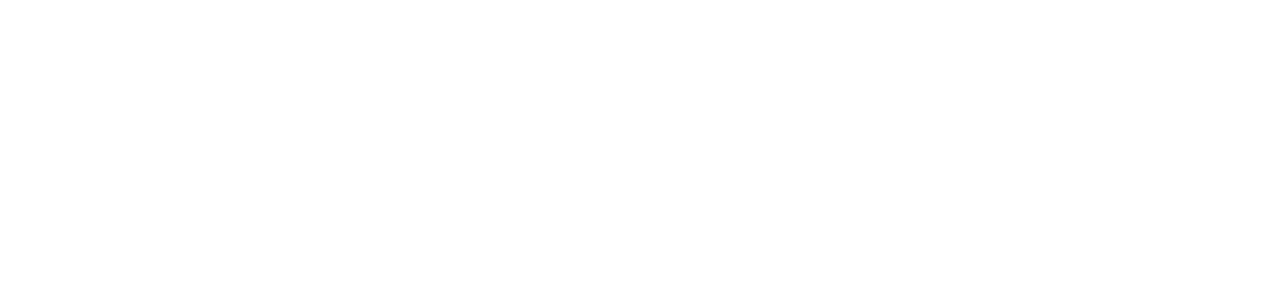
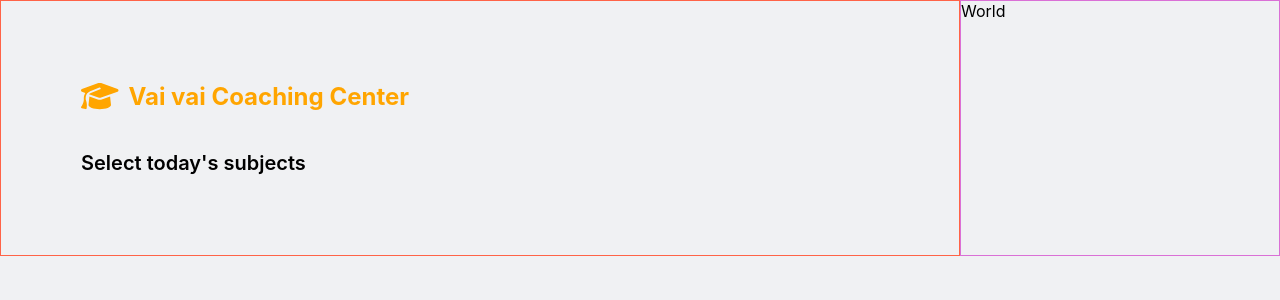
Before and after one commit to Rubrex/active-club, a React (Create React App) app: page / in a window 1280 px wide. Shown: the top 300 px of the page. Built offline with nearby package versions, Linux system fonts and the light colour scheme.

Commit message:
Separate section for sidebar and main content created

```diff
--- a/package.json
+++ b/package.json
@@ -3,6 +3,11 @@
   "version": "0.1.0",
   "private": true,
   "dependencies": {
+    "@fortawesome/fontawesome-svg-core": "^6.2.0",
+    "@fortawesome/free-brands-svg-icons": "^6.2.0",
+    "@fortawesome/free-regular-svg-icons": "^6.2.0",
+    "@fortawesome/free-solid-svg-icons": "^6.2.0",
+    "@fortawesome/react-fontawesome": "^0.2.0",
     "@testing-library/jest-dom": "^5.16.5",
     "@testing-library/react": "^13.4.0",
     "@testing-library/user-event": "^13.5.0",
--- a/src/App.js
+++ b/src/App.js
@@ -1,7 +1,12 @@
 import "./App.css";
+import MainComponent from "./components/MainComponent/MainComponent";
 
 function App() {
-  return <div></div>;
+  return (
+    <div>
+      <MainComponent />
+    </div>
+  );
 }
 
 export default App;
--- /dev/null
+++ b/src/components/MainComponent/MainComponent.css
@@ -0,0 +1,21 @@
+.main-component {
+  display: grid;
+  grid-template-columns: 3fr 1fr;
+}
+.cards-section {
+  padding: 80px;
+  border: 1px solid tomato;
+}
+.cards-section-title {
+  display: flex;
+  align-items: center;
+  color: orange;
+  margin-bottom: 40px;
+}
+.cards-section > p {
+  font-size: 20px;
+  font-weight: 600;
+}
+.sidebar-section {
+  border: 1px solid orchid;
+}
--- /dev/null
+++ b/src/components/MainComponent/MainComponent.js
@@ -0,0 +1,25 @@
+import React from "react";
+import { FontAwesomeIcon } from "@fortawesome/react-fontawesome";
+import { faDumbbell, faGraduationCap } from "@fortawesome/free-solid-svg-icons";
+import "./MainComponent.css";
+const MainComponent = () => {
+  return (
+    <section className="main-component">
+      <div className="cards-section">
+        <div className="cards-section-title">
+          <FontAwesomeIcon
+            icon={faGraduationCap}
+            style={{ color: "orange", fontSize: "30px", marginRight: "10px" }}
+          />{" "}
+          <h2>Vai vai Coaching Center</h2>
+        </div>
+        <p>Select today's subjects</p>
+        {/* Subjects Sections */}
+        <div></div>
+      </div>
+      <div className="sidebar-section">World</div>
+    </section>
+  );
+};
+
+export default MainComponent;
--- a/src/index.css
+++ b/src/index.css
@@ -1,13 +1,14 @@
+* {
+  margin: 0;
+  padding: 0;
+  box-sizing: border-box;
+}
 body {
   margin: 0;
-  font-family: -apple-system, BlinkMacSystemFont, 'Segoe UI', 'Roboto', 'Oxygen',
-    'Ubuntu', 'Cantarell', 'Fira Sans', 'Droid Sans', 'Helvetica Neue',
+  font-family: -apple-system, BlinkMacSystemFont, "Segoe UI", "Roboto", "Oxygen",
+    "Ubuntu", "Cantarell", "Fira Sans", "Droid Sans", "Helvetica Neue",
     sans-serif;
   -webkit-font-smoothing: antialiased;
   -moz-osx-font-smoothing: grayscale;
+  background-color: #f0f1f3;
 }
-
-code {
-  font-family: source-code-pro, Menlo, Monaco, Consolas, 'Courier New',
-    monospace;
-}
```
Also changed, not shown: 1 other file (tests, documents, lock files or other folders).
